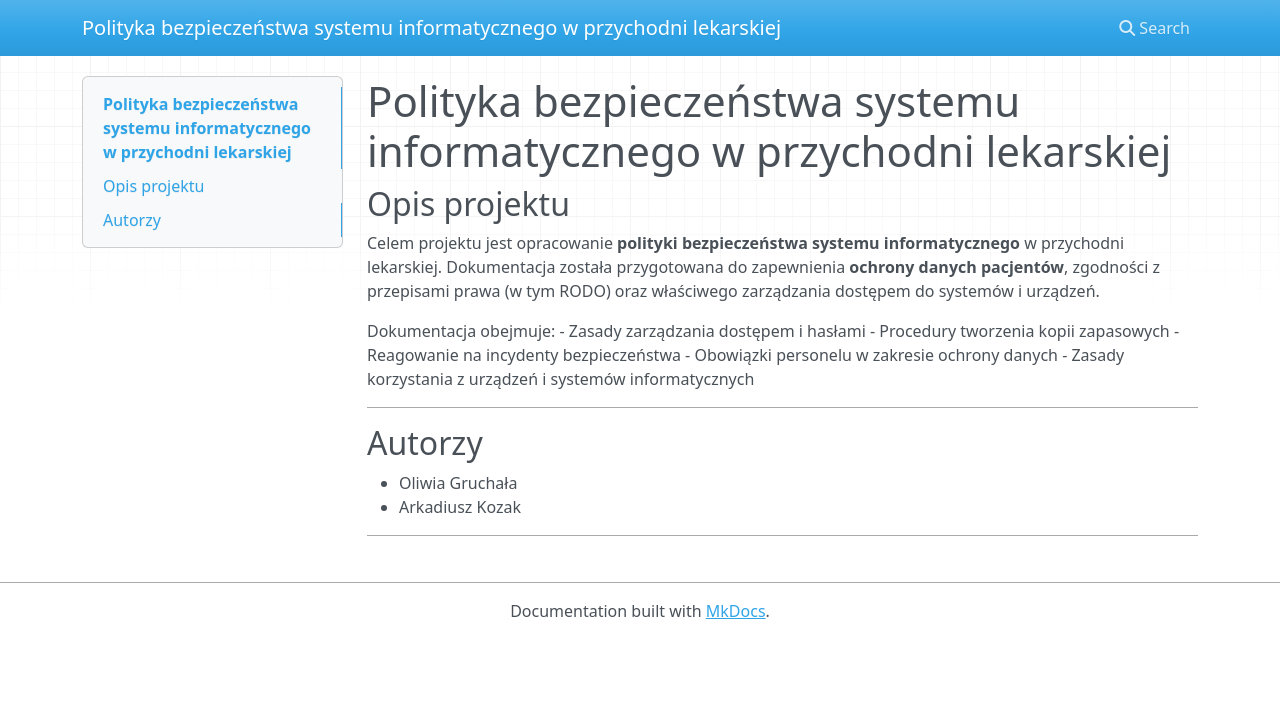
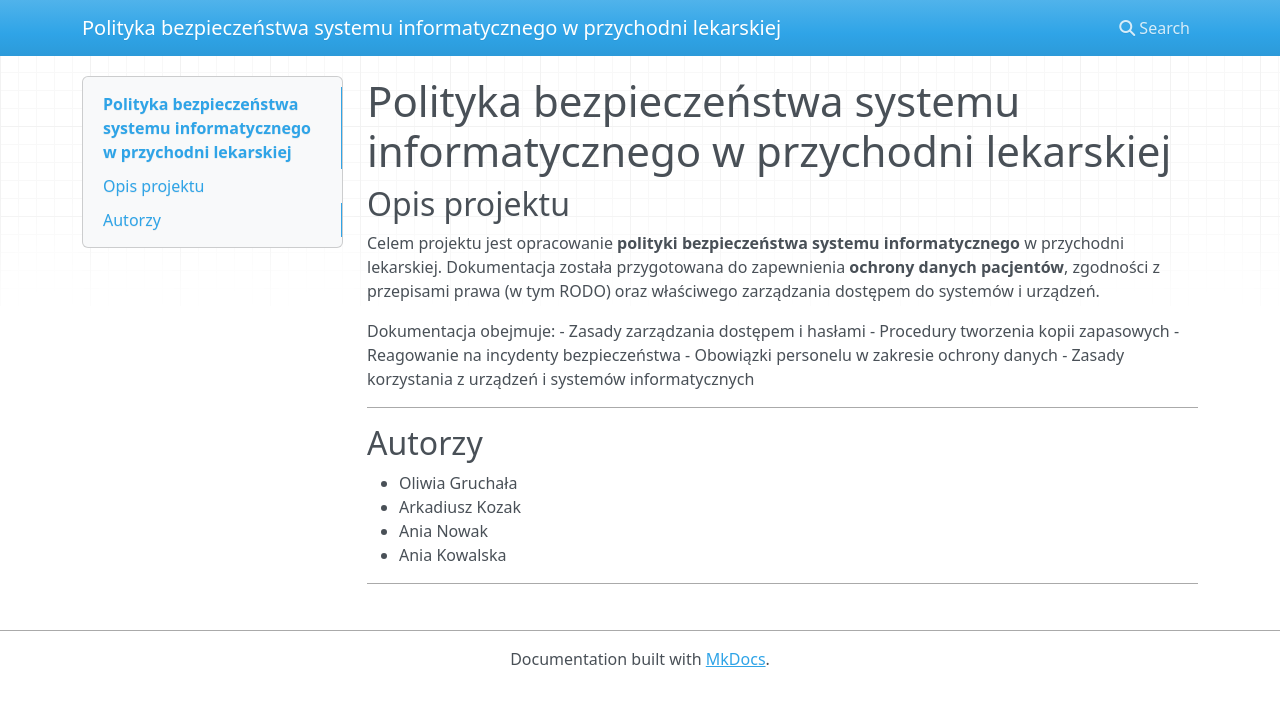
Before and after one commit to oligru/Polityka-bezpieczenstwa-projekt, an MkDocs documentation site: the page built from docs/index.md, in a window 1280 px wide. Shown: the top 706 px of the page. Built offline with MkDocs 1.6.1, drawn with Linux system fonts in a browser that asks for light colours; nearby versions of some CDN libraries.

Commit message:
zmiana autorow

```diff
--- a/docs/index.md
+++ b/docs/index.md
@@ -17,5 +17,6 @@ Dokumentacja obejmuje:
 
 - Oliwia Gruchała
 - Arkadiusz Kozak
-
+- Ania Nowak
+- Ania Kowalska
 ---
```
